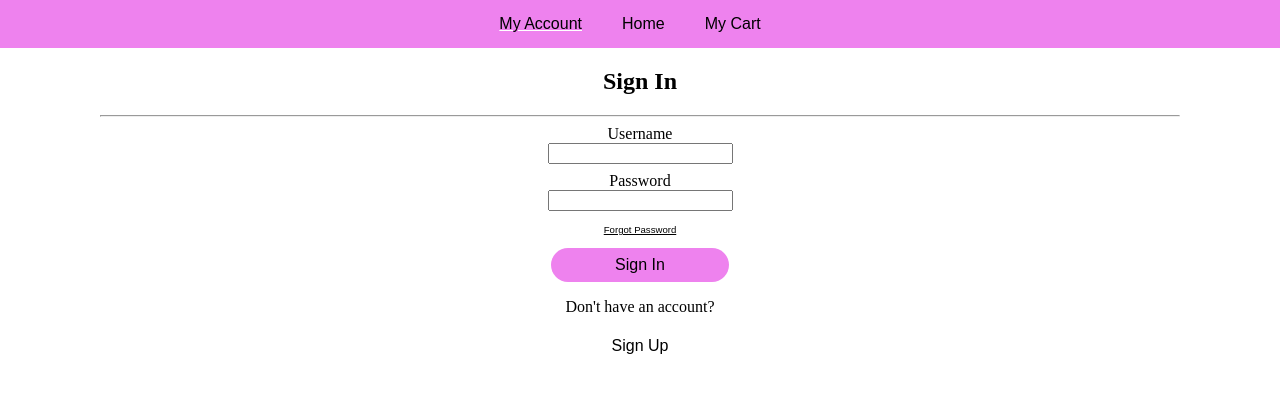
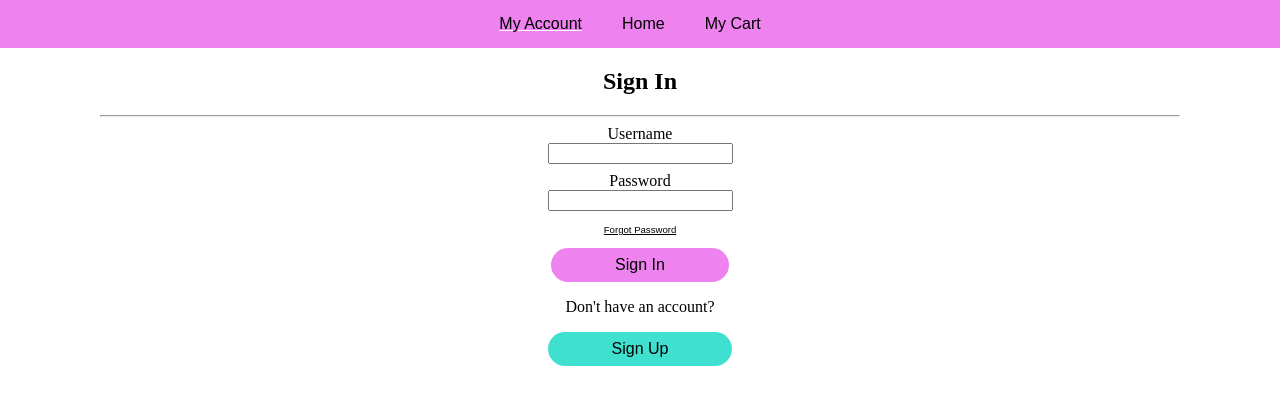
Before and after one commit to RyRyWasTaken/Final-Project, a React (Create React App) app in the folder client/: page / in a window 1280 px wide. Both pictures are taken after a click on the button "My Account". Shown: the top 404 px of the page. Built offline with nearby package versions, Linux system fonts and the light colour scheme.

Commit message:
Update (finishing up the singin page)

```diff
--- a/client/src/components/Navbar/Account/Account.css
+++ b/client/src/components/Navbar/Account/Account.css
@@ -20,17 +20,21 @@
     font-size: 0.6rem;
 }
 
-.submit-btn {
+.signin-btn,
+.signup-btn {
     display: inline-block;
-    background-color: violet;
     border-radius: 30px;
     color: black;
     padding: 0.5rem 4rem;
     transition: background-color 0.3s ease-in-out;
 }
 
-.submit-btn:hover {
-    background-color: rgba(238, 130, 238, 0.671);
+.signin-btn {
+    background-color: violet;
+}
+
+.signin-btn:hover {
+    background-color: rgba(238, 130, 238, 0.67);
     text-decoration: none;
 }
 
@@ -40,9 +44,32 @@
     text-decoration: underline;
     font-size: 0.6rem;
     margin-bottom: 0.5rem;
+    order: -1;
 }
 
 .forgot-pass:hover {
     background-color: white;
     text-decoration: none;
 }
+
+.signup-btn {
+    background-color: turquoise;
+}
+
+.signup-btn:hover {
+    background-color: rgba(64, 224, 208, 0.67);
+    text-decoration: none;
+}
+
+.signin-btn,
+.signup-btn {
+    margin-top: auto;
+}
+
+.form-div {
+    display: flex;
+    flex-direction: column;
+    align-items: center;
+    justify-content: space-between;
+    height: 100%;
+}
--- a/client/src/components/Navbar/Account/Account.jsx
+++ b/client/src/components/Navbar/Account/Account.jsx
@@ -23,15 +23,11 @@ export default function Account() {
                     <input type="password" id="password" name="password" />
                 </div>
 
-                <div>
+                <div className="form-div">
                     <button className="forgot-pass" onClick={handleForgotPassword}>Forgot Password</button>
-                </div>
-                    <button className="submit-btn " onClick={(event) => event.preventDefault()}>Sign In</button>
-
-
-                <div>
+                    <button className="signin-btn " onClick={(event) => event.preventDefault()}>Sign In</button>
                     <p>Don't have an account?</p>
-                    <button>Sign Up</button>
+                    <button className="signup-btn">Sign Up</button>
                 </div>
 
 
```
Also changed, not shown: 1 other file (tests, documents, lock files or other folders).
